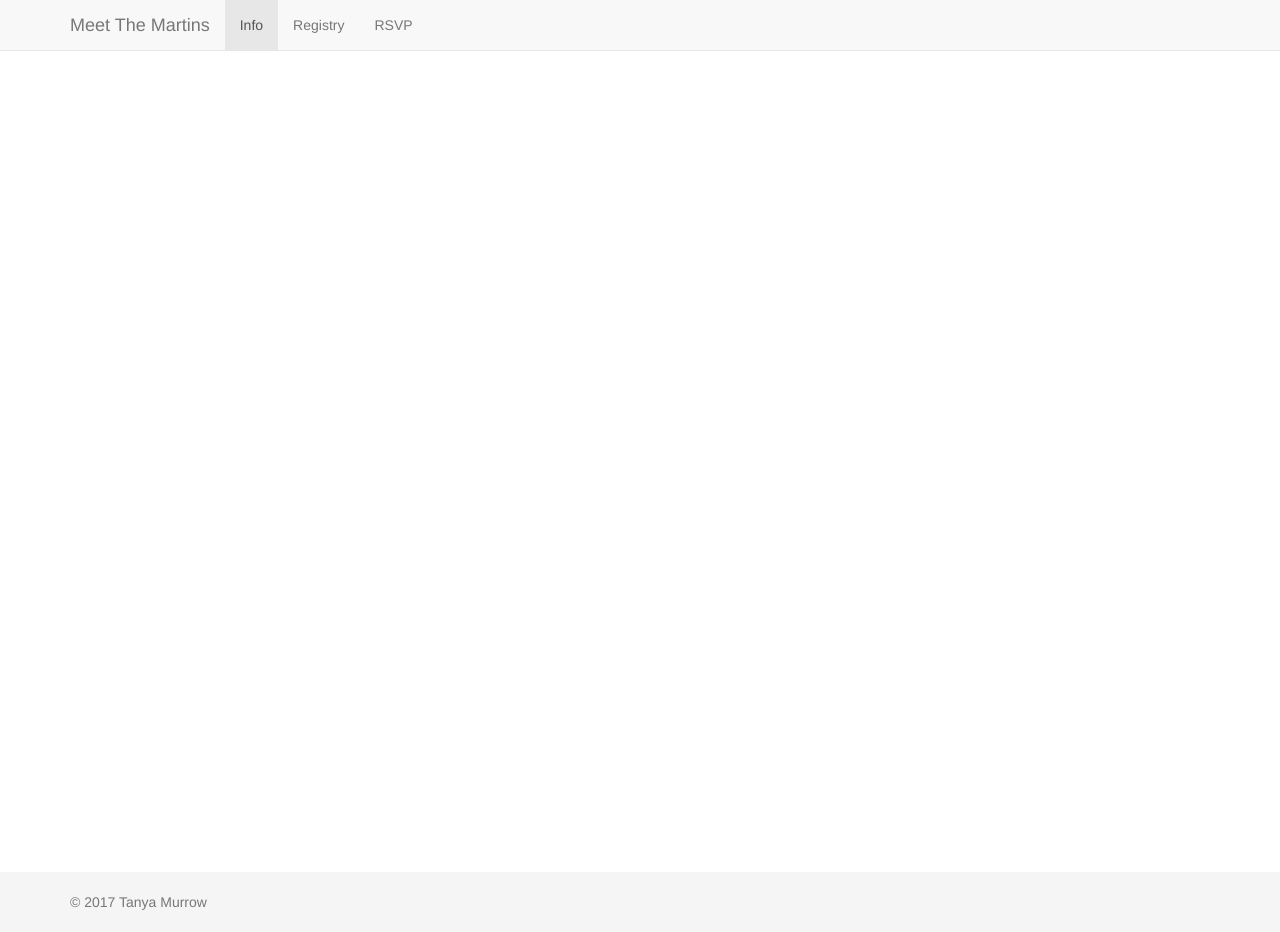
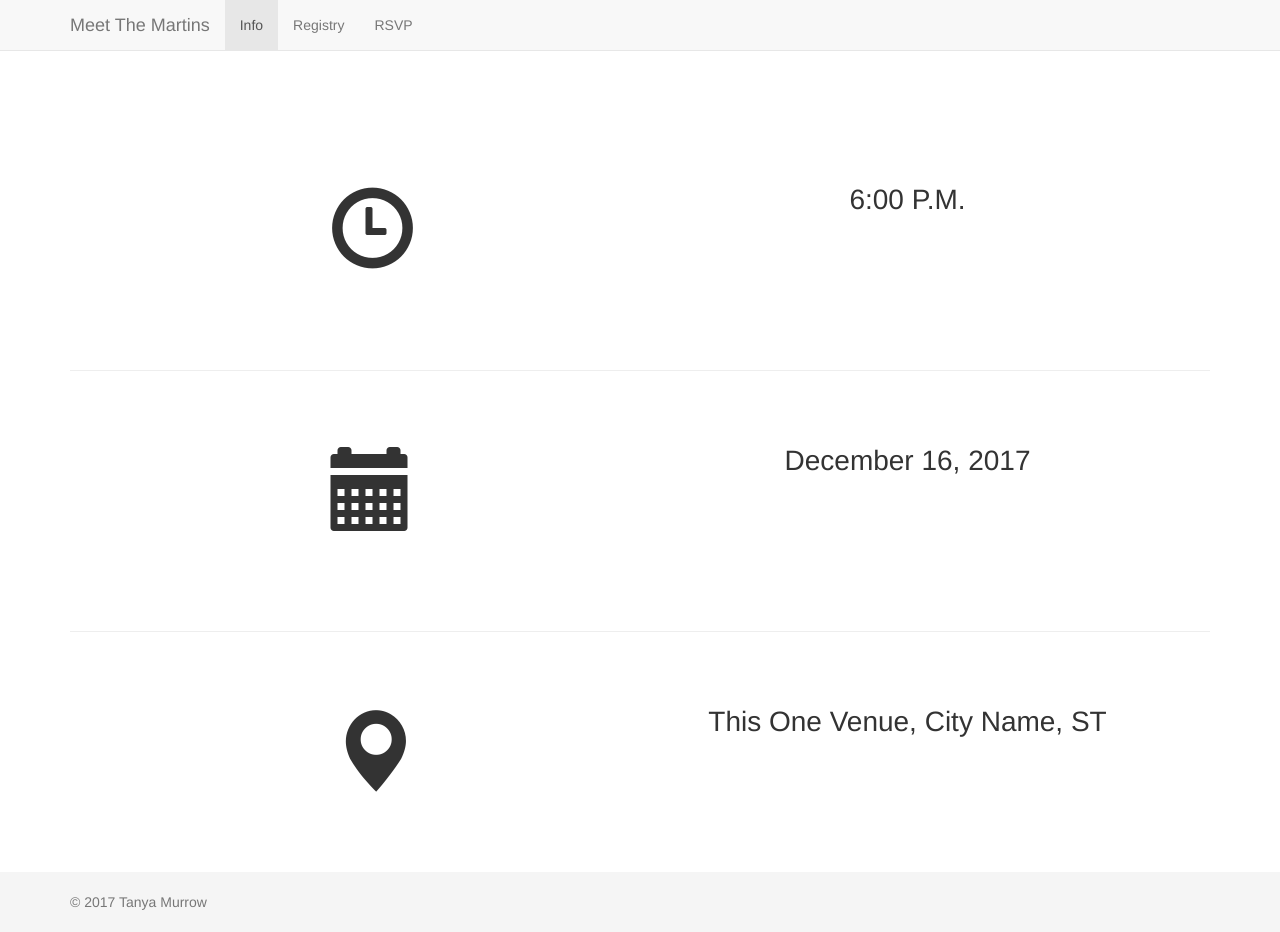
Before and after one commit to meetthemartins/meetthemartins.github.io, a Jekyll site: the page built from info.html, in a window 1280 px wide and 932 px high. Built offline with Jekyll 4.4.1, drawn with Linux system fonts in a browser that asks for light colours; nearby versions of some CDN libraries.

Commit message:
Added jquery, Info page wip

```diff
--- a/_includes/head.html
+++ b/_includes/head.html
@@ -6,4 +6,5 @@
   <!-- Styles -->
   <link rel="stylesheet" href="https://maxcdn.bootstrapcdn.com/bootstrap/3.3.7/css/bootstrap.min.css">
   <link rel="stylesheet" href="{{baseurl}}/css/main.css">
+  <link rel="stylesheet" href="{{baseurl}}/css/style.css">
 </head>
--- a/_includes/scripts.html
+++ b/_includes/scripts.html
@@ -1,2 +1,3 @@
+<script src="https://code.jquery.com/jquery-3.1.1.min.js"></script>
 <script src="https://maxcdn.bootstrapcdn.com/bootstrap/3.3.7/js/bootstrap.min.js"></script>
 <script src="{{baseurl}}/scripts/main.js"></script>
--- a/_layouts/default.html
+++ b/_layouts/default.html
@@ -6,9 +6,7 @@
     {% include navbar.html %}
 
     <div class="container">
-      <div class="row">
-        {{ content }}
-      </div>
+      {{ content }}
     </div>
 
     {% include footer.html %}
--- a/css/main.css
+++ b/css/main.css
@@ -8,6 +8,7 @@ body {
   padding-top: 70px;
   /* Margin bottom by footer height */
   margin-bottom: 60px;
+  text-align: center;
 }
 .footer {
   position: absolute;
@@ -16,6 +17,8 @@ body {
   /* Set the fixed height of the footer here */
   height: 60px;
   background-color: #f5f5f5;
+  /* Overwrite body's text-align: center */
+  text-align: left;
 }
 
 /* Custom page CSS
--- /dev/null
+++ b/css/style.css
@@ -0,0 +1,11 @@
+/* Info page */
+.info-panel > .row {
+  padding: 50px;
+}
+.glyphicon-large {
+  font-size: 600%;
+}
+.info-large {
+  vertical-align: middle;
+  font-size: 200%;
+}
--- a/info.html
+++ b/info.html
@@ -2,3 +2,35 @@
 layout: default
 title: Info
 ---
+<div class="row">
+  <div class="col-md-12">
+    <div class="info-panel">
+      <div class="row">
+        <div class="col-md-6">
+          <span class="glyphicon-large"><span class="glyphicon glyphicon-time"></span></span>
+        </div>
+        <div class="col-md-6">
+          <span class="info-large">6:00 P.M.</span>
+        </div>
+      </div>
+      <hr>
+      <div class="row">
+        <div class="col-md-6">
+          <span class="glyphicon-large"><span class="glyphicon glyphicon-calendar"></span></span>
+        </div>
+        <div class="col-md-6">
+          <span class="info-large">December 16, 2017</span>
+        </div>
+      </div>
+      <hr>
+      <div class="row">
+        <div class="col-md-6">
+          <span class="glyphicon-large"><span class="glyphicon glyphicon-map-marker"></span></span>
+        </div>
+        <div class="col-md-6">
+          <span class="info-large">This One Venue, City Name, ST</span>
+        </div>
+      </div>
+    </div>
+  </div>
+</div>
```
